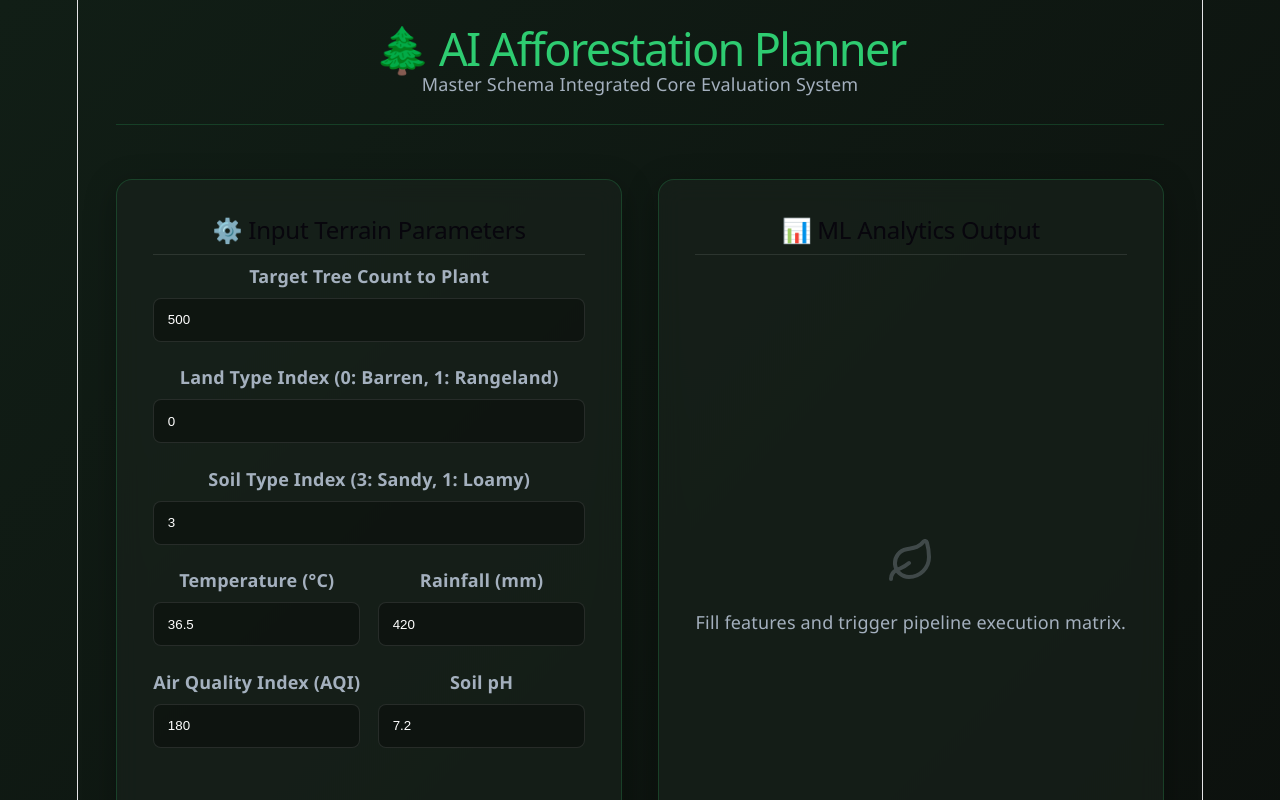
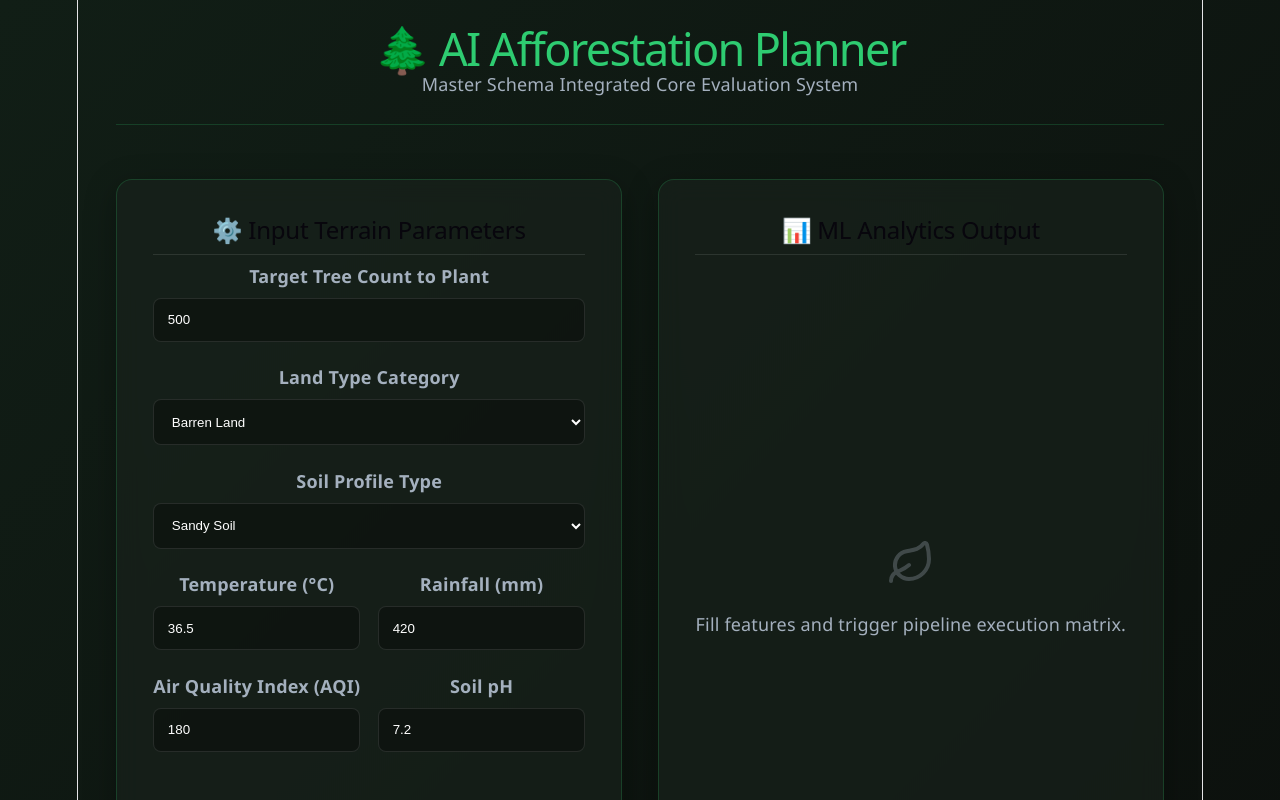
Before and after one commit to Asmit45986/GreenMind-AI, a React app in the folder frontend/frontend/: page / in a window 1280 px wide. Shown: the top 800 px of the page. Built offline with nearby package versions, Linux system fonts and the light colour scheme; the HTML template or start-up script is replaced by a standard one.

Commit message:
Fix: Added strict typecasting for recommended tree label lookup

```diff
--- a/frontend/frontend/src/App.jsx
+++ b/frontend/frontend/src/App.jsx
@@ -1,6 +1,181 @@
+// import React, { useState } from 'react';
+// import { Leaf, DollarSign, CloudRain, ShieldCheck } from 'lucide-react';
+// import './App.css';
+
+// function App() {
+//   const [formData, setFormData] = useState({
+//     vegetation_percentage: 12.5,
+//     water_nearby: false,
+//     land_type_enc: 0,
+//     soil_type_enc: 3,
+//     ph: 7.2,
+//     moisture: 18.0,
+//     temperature: 36.5,
+//     rainfall: 420.0,
+//     humidity: 30.0,
+//     aqi: 180,
+//     elevation: 310.0,
+//     tree_count: 500
+//   });
+
+//   const [loading, setLoading] = useState(false);
+//   const [report, setReport] = useState(null);
+
+//   const handleInputChange = (e) => {
+//     const { name, value, type, checked } = e.target;
+//     setFormData(prev => ({
+//       ...prev,
+//       [name]: type === 'checkbox' ? checked : parseFloat(value) || value
+//     }));
+//   };
+
+//   const submitPipeline = async (e) => {
+//     e.preventDefault();
+//     setLoading(true);
+//     try {
+//       // 🌐 Render ka live production URL link kiya
+//       const API_URL = "https://greenmind-ai-backend.onrender.com";
+
+//       // 🎯 Sahi route path (/api/estimate) ke sath call lagayi
+//       const response = await fetch(`${API_URL}/api/estimate`, {
+//         method: 'POST',
+//         headers: { 'Content-Type': 'application/json' },
+//         body: JSON.stringify({
+//           environmental_data: formData,
+//           tree_count: formData.tree_count
+//         })
+//       });
+
+//       const resData = await response.json();
+//       if (resData.success) {
+//         setReport(resData.data);
+//       } else {
+//         alert(`Pipeline Error: ${resData.error || 'Unknown server error'}`);
+//       }
+//     } catch (err) {
+//       console.error(err);
+//       alert("Backend Connection Lost! Render server might be sleeping. Please try hitting the button again in 10 seconds.");
+//     }
+//     setLoading(false);
+//   };
+
+//   return (
+//     <div className="dashboard-container">
+//       <div className="header-section">
+//         <h1>🌲 AI Afforestation Planner</h1>
+//         <p style={{ color: '#a4b0be', marginTop: '0.5rem' }}>Master Schema Integrated Core Evaluation System</p>
+//       </div>
+
+//       <div className="main-grid">
+//         <div className="glass-card">
+//           <h2 style={{ marginTop: 0, borderBottom: '1px solid rgba(255,255,255,0.1)', paddingBottom: '0.5rem' }}>⚙️ Input Terrain Parameters</h2>
+//           <form onSubmit={submitPipeline}>
+//             <div className="form-group">
+//               <label>Target Tree Count to Plant</label>
+//               <input type="number" name="tree_count" className="form-control" value={formData.tree_count} onChange={handleInputChange} />
+//             </div>
+
+//             <div className="form-group">
+//               <label>Land Type Index (0: Barren, 1: Rangeland)</label>
+//               <input type="number" name="land_type_enc" className="form-control" value={formData.land_type_enc} onChange={handleInputChange} />
+//             </div>
+
+//             <div className="form-group">
+//               <label>Soil Type Index (3: Sandy, 1: Loamy)</label>
+//               <input type="number" name="soil_type_enc" className="form-control" value={formData.soil_type_enc} onChange={handleInputChange} />
+//             </div>
+
+//             <div style={{ display: 'grid', gridTemplateColumns: '1fr 1fr', gap: '1rem' }}>
+//               <div className="form-group">
+//                 <label>Temperature (°C)</label>
+//                 <input type="number" step="0.1" name="temperature" className="form-control" value={formData.temperature} onChange={handleInputChange} />
+//               </div>
+//               <div className="form-group">
+//                 <label>Rainfall (mm)</label>
+//                 <input type="number" name="rainfall" className="form-control" value={formData.rainfall} onChange={handleInputChange} />
+//               </div>
+//             </div>
+
+//             <div style={{ display: 'grid', gridTemplateColumns: '1fr 1fr', gap: '1rem' }}>
+//               <div className="form-group">
+//                 <label>Air Quality Index (AQI)</label>
+//                 <input type="number" name="aqi" className="form-control" value={formData.aqi} onChange={handleInputChange} />
+//               </div>
+//               <div className="form-group">
+//                 <label>Soil pH</label>
+//                 <input type="number" step="0.1" name="ph" className="form-control" value={formData.ph} onChange={handleInputChange} />
+//               </div>
+//             </div>
+
+//             <div className="form-group" style={{ display: 'flex', alignItems: 'center', gap: '0.5rem', margin: '1.5rem 0' }}>
+//               <input type="checkbox" name="water_nearby" id="water_nearby" checked={formData.water_nearby} onChange={handleInputChange} />
+//               <label htmlFor="water_nearby" style={{ margin: 0, cursor: 'pointer' }}>Water Source Nearby Available</label>
+//             </div>
+
+//             <button type="submit" className="btn-primary" disabled={loading}>
+//               {loading ? "⚡ Running ML Matrix Loop..." : "🚀 Generate Full Projection"}
+//             </button>
+//           </form>
+//         </div>
+
+//         <div className="glass-card" style={{ display: 'flex', flexDirection: 'column', justifyItems: 'center' }}>
+//           <h2 style={{ marginTop: 0, borderBottom: '1px solid rgba(255,255,255,0.1)', paddingBottom: '0.5rem' }}>📊 ML Analytics Output</h2>
+
+//           {!report ? (
+//             <div style={{ textAlign: 'center', margin: 'auto', color: '#a4b0be' }}>
+//               <Leaf size={48} style={{ opacity: 0.3, marginBottom: '1rem' }} />
+//               <p>Fill features and trigger pipeline execution matrix.</p>
+//             </div>
+//           ) : (
+//             <div>
+//               <div style={{ padding: '1rem', background: 'rgba(46, 204, 113, 0.1)', borderRadius: '8px', marginBottom: '1.5rem' }}>
+//                 <h3 style={{ margin: '0 0 0.5rem 0', display: 'flex', alignItems: 'center', gap: '0.5rem' }}>
+//                   <ShieldCheck color="#2ecc71" /> ML Model Core Prediction
+//                 </h3>
+//                 <div className="metric-row"><span>Recommended Tree:</span> <span className="metric-value">{report.prediction.recommended_tree}</span></div>
+//                 <div className="metric-row"><span>Confidence Score:</span> <span>{report.prediction.confidence_score}</span></div>
+//                 <div className="metric-row"><span>Survival Probability:</span> <span>{report.prediction.survival_probability}</span></div>
+//               </div>
+
+//               <div style={{ padding: '1rem', background: 'rgba(52, 152, 219, 0.1)', borderRadius: '8px', marginBottom: '1.5rem' }}>
+//                 <h3 style={{ margin: '0 0 0.5rem 0', display: 'flex', alignItems: 'center', gap: '0.5rem' }}>
+//                   <CloudRain color="#3498db" /> Carbon Offset Analytics
+//                 </h3>
+//                 <div className="metric-row"><span>Estimated Active Survival:</span> <span>{report.environmental_impact.active_trees_survived}</span></div>
+//                 <div className="metric-row"><span>CO₂ Stored (10 Years):</span> <span className="metric-value">{report.environmental_impact.total_co2_sequestration_tons} Tons</span></div>
+//                 <div className="metric-row"><span>Carbon Credits Earned:</span> <span>{report.environmental_impact.carbon_credits_earned} Credits</span></div>
+//               </div>
+
+//               <div style={{ padding: '1rem', background: 'rgba(241, 196, 15, 0.1)', borderRadius: '8px' }}>
+//                 <h3 style={{ margin: '0 0 0.5rem 0', display: 'flex', alignItems: 'center', gap: '0.5rem' }}>
+//                   <DollarSign color="#f1c40f" /> Financial Economics
+//                 </h3>
+//                 <div className="metric-row"><span>Initial Setup Cost:</span> <span>{report.financial_analytics.initial_setup_cost}</span></div>
+//                 <div className="metric-row"><span>Total Project Cost:</span> <span>{report.financial_analytics.total_maintenance_cost}</span></div>
+//                 <div className="metric-row"><span>Est. Carbon Revenue:</span> <span className="metric-value" style={{ color: '#2ecc71' }}>{report.financial_analytics.estimated_gross_revenue}</span></div>
+//                 <div className="metric-row"><span>Net ROI Return (₹):</span> <span className="metric-value">{report.financial_analytics.net_financial_return}</span></div>
+//               </div>
+//             </div>
+//           )}
+//         </div>
+//       </div>
+//     </div>
+//   );
+// }
+
+// export default App;
 import React, { useState } from 'react';
 import { Leaf, DollarSign, CloudRain, ShieldCheck } from 'lucide-react';
 import './App.css';
+
+// 🌲 LABEL MAPPER: Apne ML model ke label mappings ke hisab se ise badal lena (e.g., 0: Neem, 1: Teak)
+const treeLabels = {
+  0: "Neem (Azadirachta indica)",
+  1: "Teak (Tectona grandis)",
+  2: "Banyan (Ficus benghalensis)",
+  3: "Mahogany (Swietenia mahagoni)",
+  4: "Eucalyptus (Eucalyptus globulus)"
+};
 
 function App() {
   const [formData, setFormData] = useState({
@@ -25,7 +200,7 @@ function App() {
     const { name, value, type, checked } = e.target;
     setFormData(prev => ({
       ...prev,
-      [name]: type === 'checkbox' ? checked : parseFloat(value) || value
+      [name]: type === 'checkbox' ? checked : (type === 'select-one' ? parseInt(value) : parseFloat(value) || value)
     }));
   };
 
@@ -33,11 +208,9 @@ function App() {
     e.preventDefault();
     setLoading(true);
     try {
-      // 🌐 Render ka live production URL link kiya
       const API_URL = "https://greenmind-ai-backend.onrender.com";
 
-      // 🎯 Sahi route path (/api/estimate) ke sath call lagayi
-      const response = await fetch(`${API_URL}/api/estimate`, {
+      const response = await fetch(`${API_URL}/api/predict`, {
         method: 'POST',
         headers: { 'Content-Type': 'application/json' },
         body: JSON.stringify({
@@ -50,11 +223,11 @@ function App() {
       if (resData.success) {
         setReport(resData.data);
       } else {
-        alert(`Pipeline Error: ${resData.error || 'Unknown server error'}`);
+        alert("Pipeline error occurred!");
       }
     } catch (err) {
       console.error(err);
-      alert("Backend Connection Lost! Render server might be sleeping. Please try hitting the button again in 10 seconds.");
+      alert("Backend Connection Lost! Render server might be sleeping. Please try again in a few seconds.");
     }
     setLoading(false);
   };
@@ -76,13 +249,25 @@ function App() {
             </div>
 
             <div className="form-group">
-              <label>Land Type Index (0: Barren, 1: Rangeland)</label>
-              <input type="number" name="land_type_enc" className="form-control" value={formData.land_type_enc} onChange={handleInputChange} />
+              <label>Land Type Category</label>
+              <select name="land_type_enc" className="form-control" value={formData.land_type_enc} onChange={handleInputChange}>
+                <option value={0}>Barren Land</option>
+                <option value={1}>Rangeland</option>
+                <option value={2}>Forest Area</option>
+                <option value={3}>Agriculture Zone</option>
+                <option value={4}>Urban Patch</option>
+              </select>
             </div>
 
             <div className="form-group">
-              <label>Soil Type Index (3: Sandy, 1: Loamy)</label>
-              <input type="number" name="soil_type_enc" className="form-control" value={formData.soil_type_enc} onChange={handleInputChange} />
+              <label>Soil Profile Type</label>
+              <select name="soil_type_enc" className="form-control" value={formData.soil_type_enc} onChange={handleInputChange}>
+                <option value={3}>Sandy Soil</option>
+                <option value={1}>Loamy Soil</option>
+                <option value={0}>Clayey Soil</option>
+                <option value={2}>Rocky Terrain</option>
+                <option value={4}>Alluvial Soil</option>
+              </select>
             </div>
 
             <div style={{ display: 'grid', gridTemplateColumns: '1fr 1fr', gap: '1rem' }}>
@@ -132,7 +317,8 @@ function App() {
                 <h3 style={{ margin: '0 0 0.5rem 0', display: 'flex', alignItems: 'center', gap: '0.5rem' }}>
                   <ShieldCheck color="#2ecc71" /> ML Model Core Prediction
                 </h3>
-                <div className="metric-row"><span>Recommended Tree:</span> <span className="metric-value">{report.prediction.recommended_tree}</span></div>
+                {/* 🎯 CHANGED HERE: Rendered mapped name instead of raw index */}
+                <div className="metric-row"><span>Recommended Tree:</span> <span className="metric-value">{treeLabels[report.prediction.recommended_tree] || report.prediction.recommended_tree}</span></div>
                 <div className="metric-row"><span>Confidence Score:</span> <span>{report.prediction.confidence_score}</span></div>
                 <div className="metric-row"><span>Survival Probability:</span> <span>{report.prediction.survival_probability}</span></div>
               </div>
```
